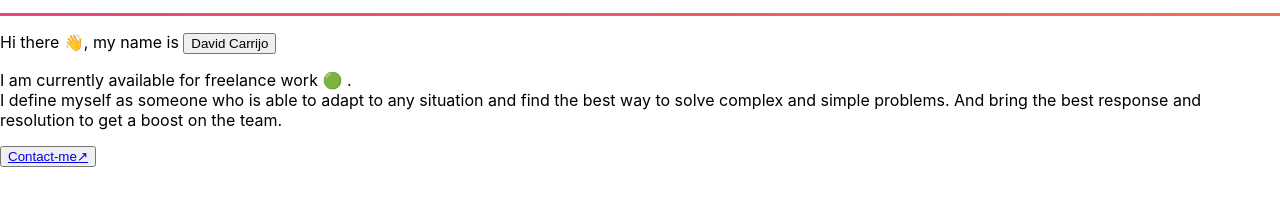
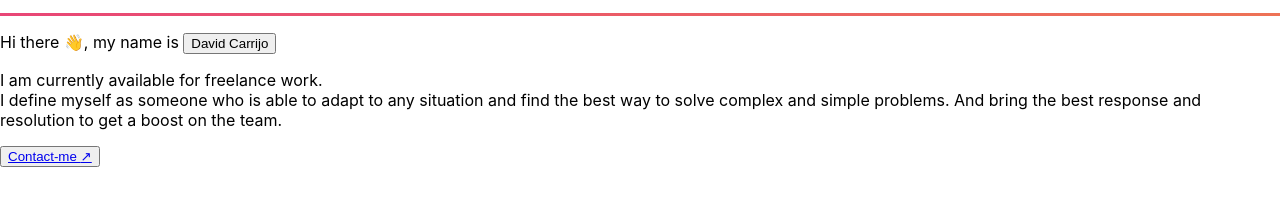
Before and after one commit to davecarrijo/Palleofolio, a React (Vite) app: page / in a window 1280 px wide. Shown: the part 677-891 px from the top of the page. Built offline with nearby package versions, Linux system fonts and the light colour scheme.

Commit message:
Final stage

```diff
--- a/src/components/Hero.jsx
+++ b/src/components/Hero.jsx
@@ -66,26 +66,25 @@ export class About extends Component {
               </p>
               <p className='pt-3'> </p>
               <p className='py-1 font-light'>
-                I am currently available for freelance work 🟢 .<br></br>I
-                define myself as someone who is able to adapt to any situation
-                and find the best way to solve complex and simple problems. And
-                bring the best response and resolution to get a boost on the
-                team.
+                I am currently available for freelance work.
+                <br></br>I define myself as someone who is able to adapt to any
+                situation and find the best way to solve complex and simple
+                problems. And bring the best response and resolution to get a
+                boost on the team.
               </p>
               <div className='flex gap-1 mb-2'>
-                <button className='btn'>
+                <button className='btn mt-3 hover:text-slate-400'>
                   <a
                     href='https://wa.me/+351930548674 '
                     target='_blank'
                     rel='Personal Whatzap'
                   >
                     {" "}
-                    Contact-me↗
+                    Contact-me <span className=' hover:animate-ping '>↗</span>
                   </a>
                 </button>
-                {/* <button className='btn'>quick doubts?</button> */}
               </div>
-              <ul className='menu menu-horizontal bg-base-200 rounded-box ml-  lg:mt-10 '>
+              <ul className='menu menu-horizontal bg-base-200 rounded-box ml-  lg:mt-3 '>
                 <li>
                   <a href='http://www.github.com/davecarrijo' target='blank'>
                     <svg
@@ -143,6 +142,20 @@ export class About extends Component {
                     </svg>
                   </a>
                 </li>
+                <li>
+                  <a href='https://www.deviantart.com/waiolos' target='blank'>
+                    <svg
+                      xmlns='http://www.w3.org/2000/svg'
+                      className='h-7 w-7 hover:animate-spin '
+                      viewBox='0 0 50 50 '
+                    >
+                      <path
+                        // Deviant art
+                        d='M 37 13 L 29 28 L 37 28 L 37 38 L 23.699219 38 L 20 45 L 12 45 L 12 37 L 19.898438 22 L 12 22 L 12 12 L 25.199219 12 L 28.898438 5 L 37 5 C 37 7.667969 37 10.332031 37 13 Z M 30.105469 7 L 26.40625 14 L 14 14 L 14 20 L 21.996094 20 L 22.648438 21.078125 L 14 37.492188 L 14 43 L 18.796875 43 L 22.496094 36 L 35 36 L 35 30 L 26.902344 30 L 26.246094 28.910156 L 35 12.5 L 35 7 C 33.367188 7 31.738281 7 30.105469 7 Z'
+                      ></path>{" "}
+                    </svg>
+                  </a>
+                </li>
               </ul>
             </div>
           </div>
--- a/src/components/Timeline.jsx
+++ b/src/components/Timeline.jsx
@@ -71,7 +71,7 @@ export class Timeline extends Component {
                 className='  timeline-end timeline-box text-sm '
               >
                 High School<br></br>
-                (Science & tecnology)
+                (Science & technology)
               </div>
               <hr />
             </li>
@@ -163,7 +163,7 @@ export class Timeline extends Component {
               </div>
               <div className='timeline-end timeline-box text-sm'>
                 High School<br></br>
-                (Science & tecnology)
+                (Science & technology)
               </div>
               <hr />
             </li>
```
Also changed, not shown: 3 other files (tests, documents, lock files or other folders).
